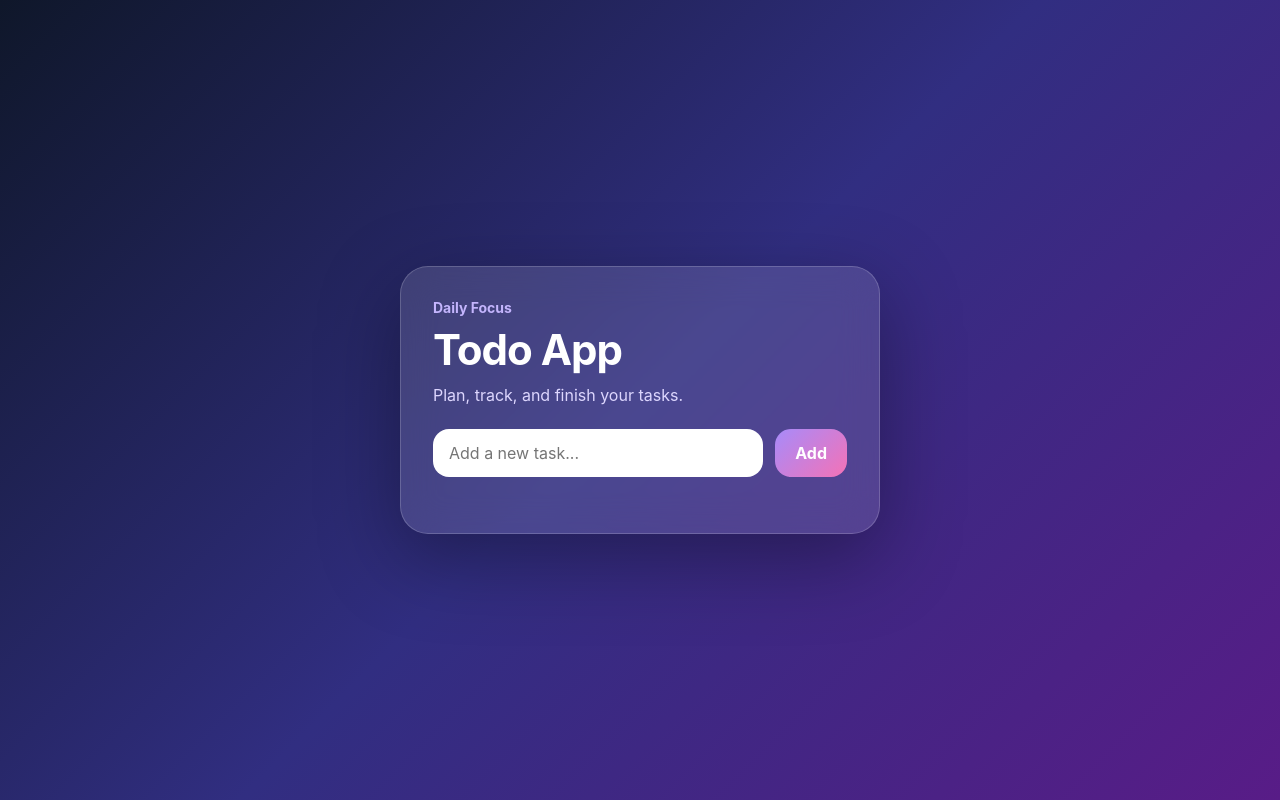
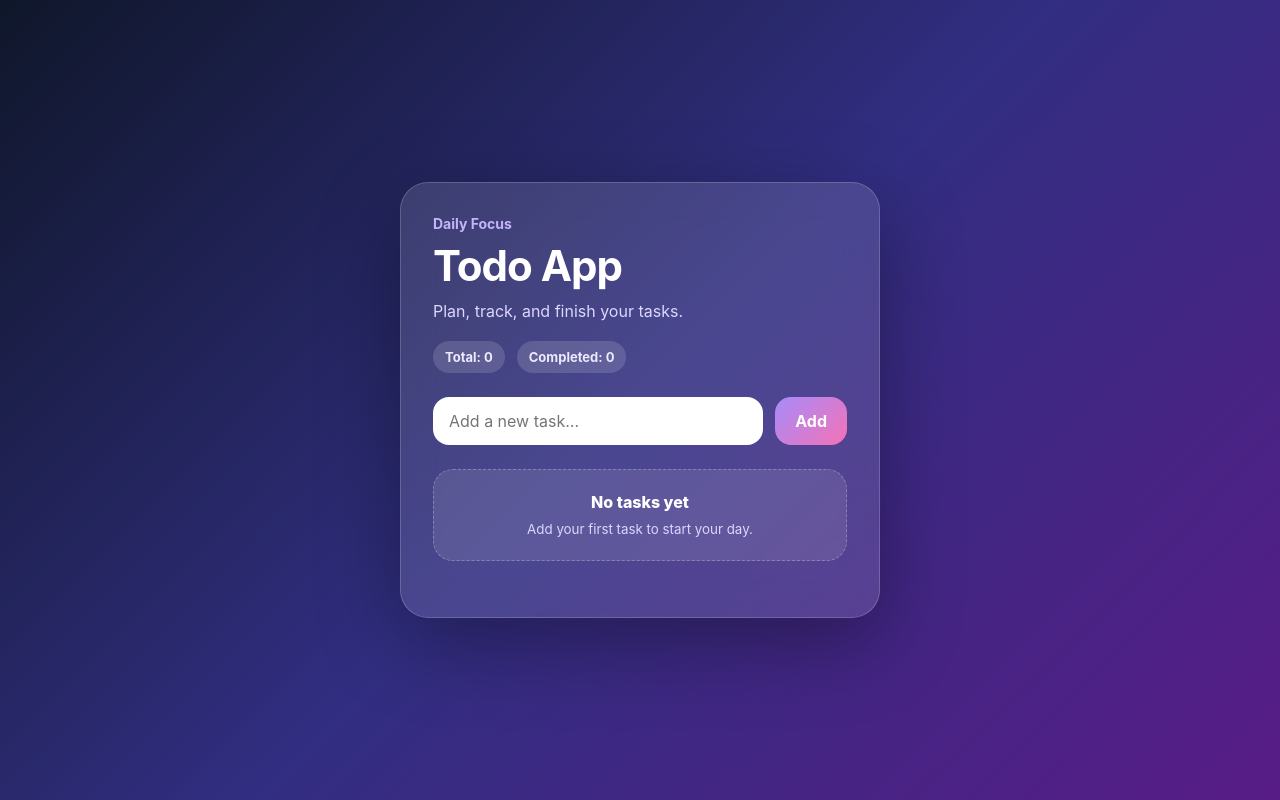
Before and after one commit to mosin1223/aesthetic-react-todo, a React (Vite) app: page / in a window 1280 px wide. Built offline with nearby package versions, Linux system fonts and the light colour scheme.

Commit message:
Add task stats and empty state

```diff
--- a/src/App.css
+++ b/src/App.css
@@ -164,3 +164,41 @@ h1{margin:0;
   background: linear-gradient(135deg, #fb7185, #e11d48);
   color: white;
 }
+
+.stats {
+  display: flex;
+  gap: 12px;
+  margin-top: 20px;
+}
+
+.stats span {
+  padding: 8px 12px;
+  border-radius: 999px;
+  background: rgba(255, 255, 255, 0.14);
+}
+.stats span {
+  color: #ede9fe;
+  font-size: 13px;
+  font-weight: 700;
+}
+
+.empty-state {
+  margin-top: 24px;
+  padding: 22px;
+  text-align: center;
+  border-radius: 20px;
+}
+
+.empty-state {
+  background: rgba(255, 255, 255, 0.1);
+  border: 1px dashed rgba(255, 255, 255, 0.25);
+}
+
+.empty-state p {
+  margin: 0 0 6px;
+  font-weight: 800;
+}
+
+.empty-state small {
+  color: #ddd6fe;
+}
--- a/src/App.jsx
+++ b/src/App.jsx
@@ -24,12 +24,20 @@ function App() {
     setTodos(todos.filter((todo) => todo.id !== id));
   };
 
+  const totalTodos = todos.length;
+  const completedTodos = todos.filter((todo) => todo.completed).length;
+
   return (
     <main className="app">
       <section className="todo-card">
         <p className="eyebrow">Daily Focus</p>
         <h1>Todo App</h1>
         <p className="subtitle">Plan, track, and finish your tasks.</p>
+
+        <div className="stats">
+          <span>Total: {totalTodos}</span>
+          <span>Completed: {completedTodos}</span>
+        </div>
 
         <form className="todo-form" onSubmit={addTodo}>
           <input
@@ -40,6 +48,13 @@ function App() {
           />{" "}
           <button>Add</button>
         </form>
+
+        {todos.length === 0 && (
+          <div className="empty-state">
+            <p>No tasks yet</p>
+            <small>Add your first task to start your day.</small>
+          </div>
+        )}
 
         <ul className="todo-list">
           {todos.map((todo) => (
@@ -57,7 +72,7 @@ function App() {
                 type="button"
                 onClick={() => deleteTodo(todo.id)}
               >
-                <Trash2 size={18}  />
+                <Trash2 size={18} />
               </button>
             </li>
           ))}
```
